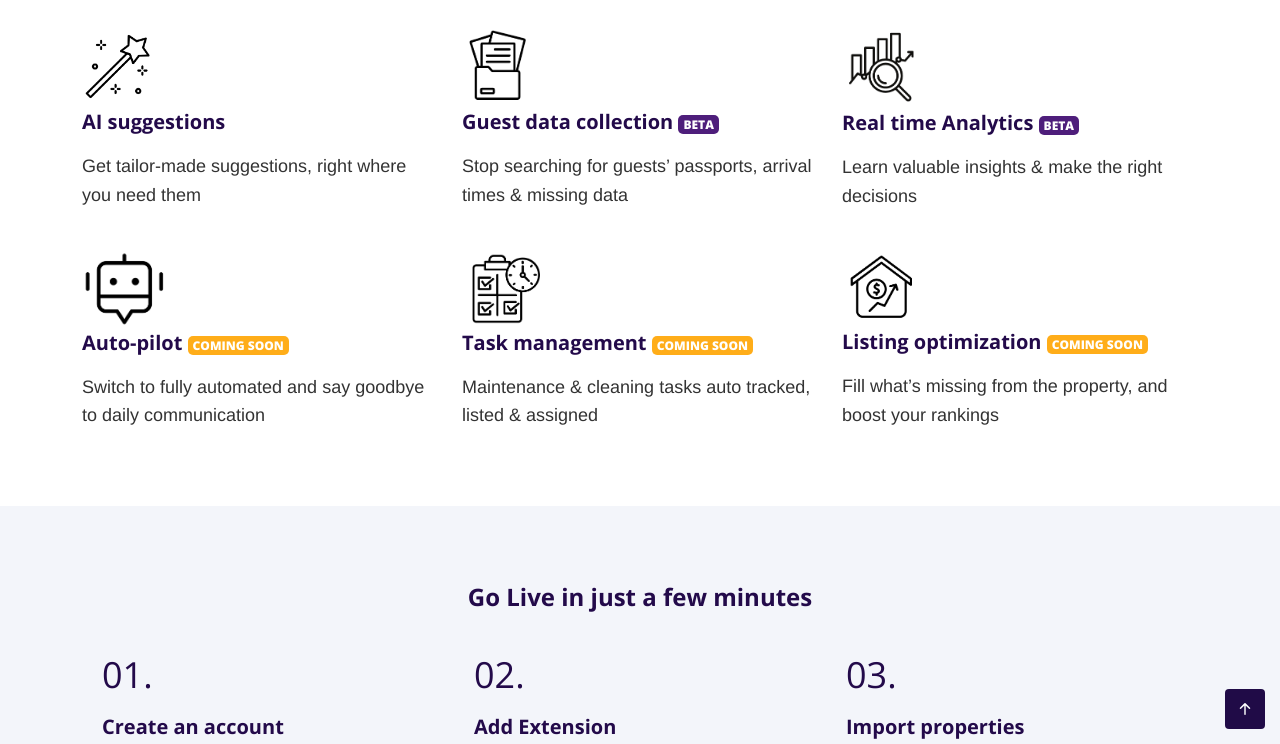
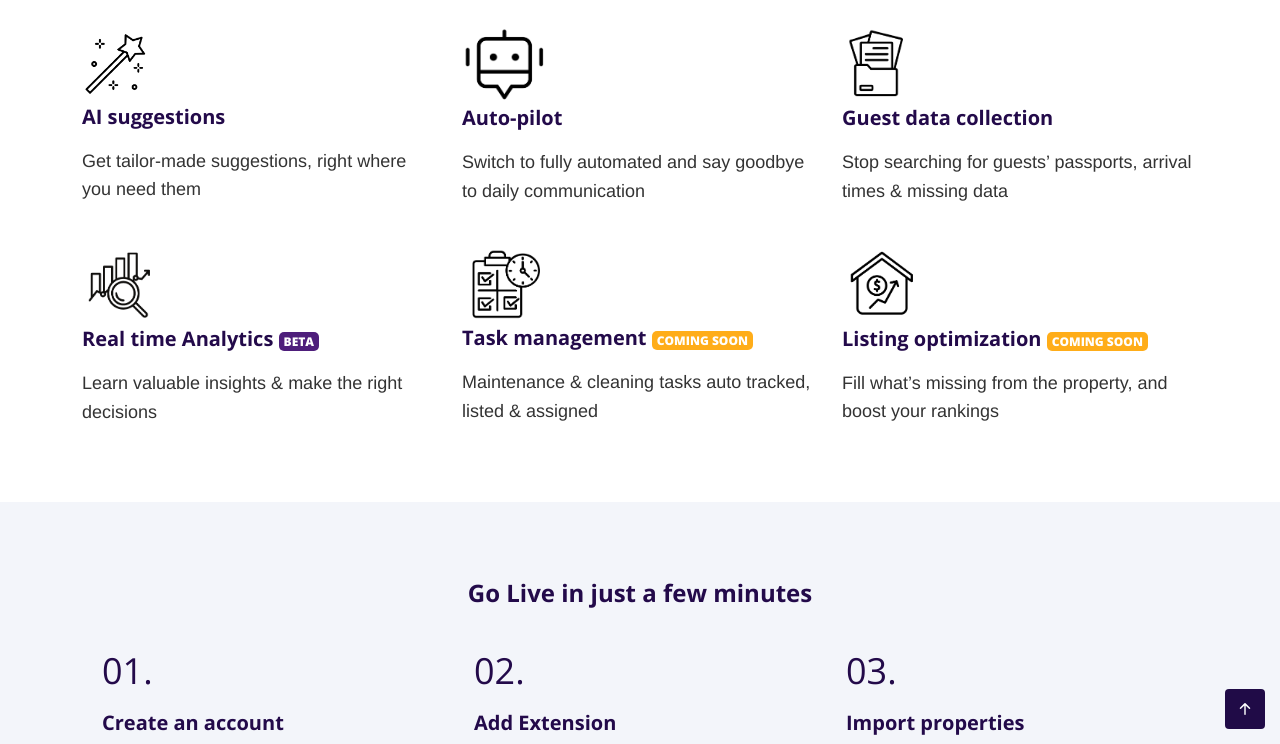
Before and after one commit to primehostai/primehostai.github.io, a Jekyll site: the page index.html, which Jekyll copies as it is, in a window 1280 px wide and 900 px high, scrolled down 1704 px, cut to the strip 156-900 px from the top of the window. Built offline with Jekyll 4.4.1, drawn with Linux system fonts in a browser that asks for light colours.

Commit message:
mod features

```diff
--- a/index.html
+++ b/index.html
@@ -241,19 +241,29 @@
           <div class="col-lg-4 col-md-6" data-aos="fade-up" data-aos-delay="100">
             <div class="service-item position-relative">
               <div class="icon">
-                <img src="assets/img/magic_stick.png" alt="magic_stick" style="width:75px">
+                <img src="assets/img/magic_stick.png" alt="magic_stick" style="width:70px">
               </div>
               <div class="title-h4" style="margin-bottom: 15px;">AI suggestions</div>
               <p class="content-paragraph">Get tailor-made suggestions, right where you need them</p>
             </div>
           </div><!-- End Service Item -->
 
+          <div class="col-lg-4 col-md-6" data-aos="fade-up" data-aos-delay="200">
+            <div class="service-item position-relative">
+              <div class="icon">
+                <img src="assets/img/bot.png" alt="magic_stick" style="width:85px">
+              </div>
+              <div class="title-h4" style="margin-bottom: 15px;">Auto-pilot</div>
+              <p class="content-paragraph">Switch to fully automated and say goodbye to daily communication</p>
+            </div>
+          </div><!-- End Service Item -->
+
           <div class="col-lg-4 col-md-6" data-aos="fade-up" data-aos-delay="500">
             <div class="service-item position-relative">
               <div class="icon">
-                <img src="assets/img/files.png" alt="magic_stick" style="width:70px">
+                <img src="assets/img/files.png" alt="magic_stick" style="width:67px">
               </div>
-              <div class="title-h4" style="margin-bottom: 15px;">Guest data collection <b class="beta">Beta</b></div>
+              <div class="title-h4" style="margin-bottom: 15px;">Guest data collection</div>
 
               <p class="content-paragraph">Stop searching for guests’ passports, arrival times & missing data</p>
             </div>
@@ -262,21 +272,11 @@
           <div class="col-lg-4 col-md-6" data-aos="fade-up" data-aos-delay="600">
             <div class="service-item position-relative">
               <div class="icon">
-                <img src="assets/img/chart.png" alt="magic_stick" style="width:77px">
+                <img src="assets/img/chart.png" alt="magic_stick" style="width:73px">
               </div>
               <div class="title-h4" style="margin-bottom: 15px;">Real time Analytics <b class="beta">Beta</b></div>
 
               <p class="content-paragraph">Learn valuable insights & make the right decisions</p>
-            </div>
-          </div><!-- End Service Item -->
-
-          <div class="col-lg-4 col-md-6" data-aos="fade-up" data-aos-delay="200">
-            <div class="service-item position-relative">
-              <div class="icon">
-                <img src="assets/img/bot.png" alt="magic_stick" style="width:85px">
-              </div>
-              <div class="title-h4" style="margin-bottom: 15px;">Auto-pilot <b class="coming-soon">Coming Soon</b></div>
-              <p class="content-paragraph">Switch to fully automated and say goodbye to daily communication</p>
             </div>
           </div><!-- End Service Item -->
 
@@ -294,7 +294,7 @@
           <div class="col-lg-4 col-md-6" data-aos="fade-up" data-aos-delay="400">
             <div class="service-item position-relative">
               <div class="icon">
-                <img src="assets/img/house.png" alt="magic_stick" style="width:77px">
+                <img src="assets/img/house.png" alt="magic_stick" style="width:78px">
               </div>
               <div class="title-h4" style="margin-bottom: 15px;">Listing optimization <b class="coming-soon">Coming Soon</b></div>
 
@@ -458,7 +458,7 @@
           </div>
           <!-- Second Image Column (Two Microsoft Images as One) -->
           <div class="col-sm-12 col-md-4 d-flex align-items-center justify-content-center" style="text-align: center; font-size: 18px; color: #230A4A; margin-bottom: 5px">
-              Hosthub AI Assistant - Powered by PrimeHost
+              <b>Hosthub AI Assistant - Powered by PrimeHost</b>
           </div>
 
           <div class="col-sm-12 col-md-4 d-flex align-items-center justify-content-center">
```
